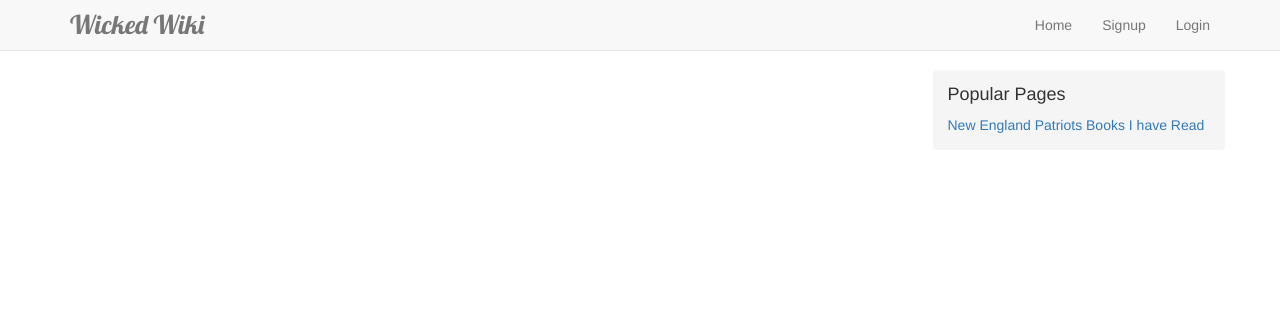
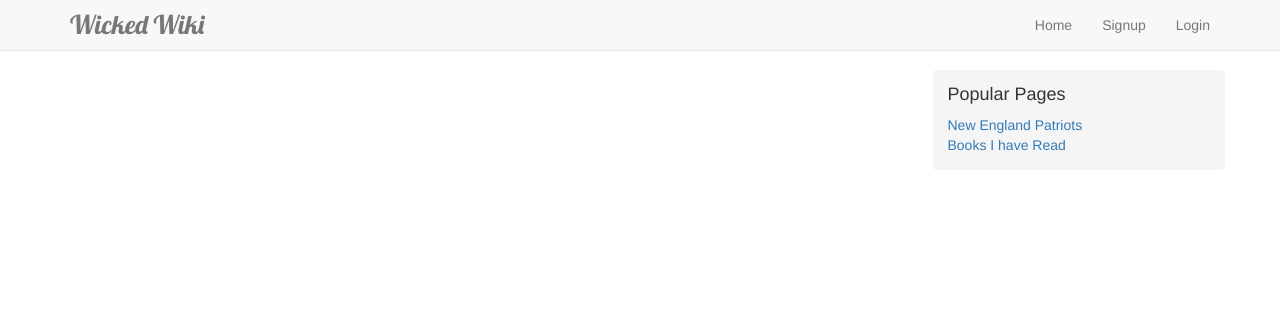
Before and after one commit to joelcolucci/wiki-site, a Python web app: template templates/page.html in a window 1280 px wide. Shown: the top 311 px of the page. Run offline with Jinja, Linux system fonts and the light colour scheme; the template is opened without the code that fills it, so the values that code supplies are empty.

Commit message:
Styled page links

```diff
--- a/static/style.css
+++ b/static/style.css
@@ -10,6 +10,9 @@ body {
 	font-size: 26px;
 }
 
+.page-link {
+  display: block;
+}
 
 /*------------- Source: http://getbootstrap.com/examples/blog/# ----*/
 h1, .h1,
--- a/templates/page.html
+++ b/templates/page.html
@@ -8,8 +8,8 @@
   <div class="col-md-3 col-md-offset-1 blog-sidebar">
     <div class="sidebar-module sidebar-module-inset">
       <h4>Popular Pages</h4>
-      <a href="/newenglandpatriots">New England Patriots</a>
-      <a href="/booksihaveread">Books I have Read</a>
+      <a class="page-link" href="/newenglandpatriots">New England Patriots</a>
+      <a class="page-link" href="/booksihaveread">Books I have Read</a>
     </div>
   </div>
 </div>
```
